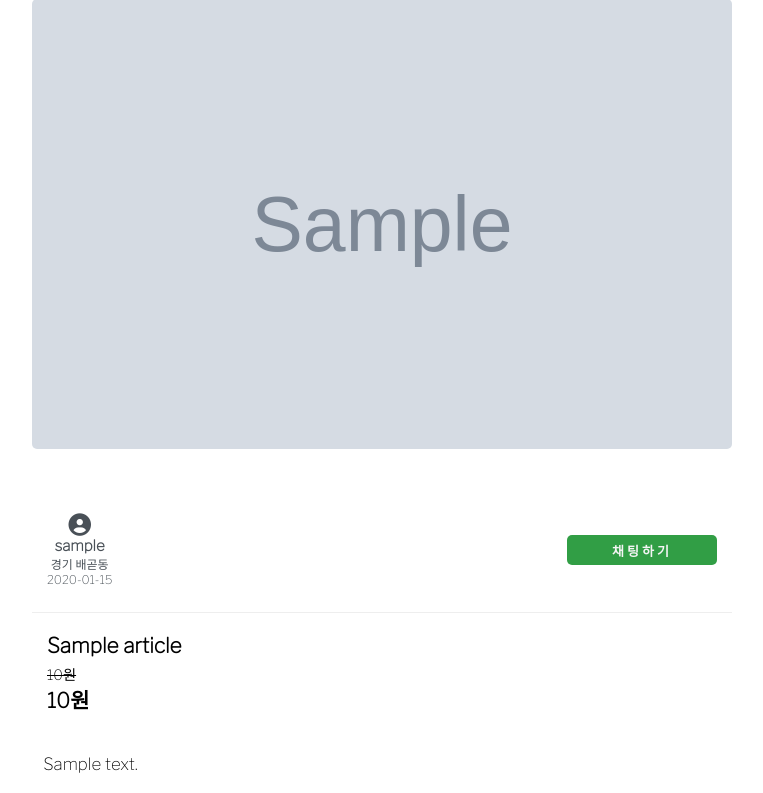
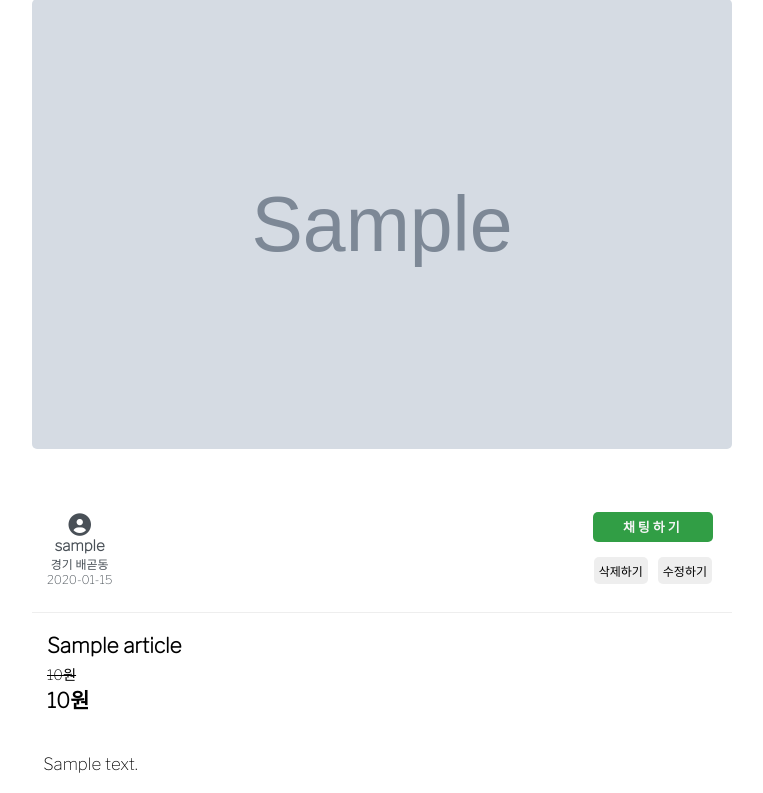
Before and after one commit to heejung-gjt/market, a Django app: page /product/detail/1 in a window 1280 px wide. Shown: the part 187-980 px from the top of the page, without its empty margins (258-1021 px from the left). Run offline with Django 3.2, Linux system fonts and the light colour scheme; tables that the repository leaves empty hold one stand-in row (values such as "Sample post"); grey boxes marked "Sample" are stand-in pictures; some libraries are stand-ins or nearby versions.

Commit message:
feat: add product delete function
- modify edit layout

```diff
--- a/behaviors.py
+++ b/behaviors.py
@@ -17,7 +17,7 @@ class TimeStampable(models.Model):
 
 
 class Deleteable(models.Model):
-  is_deleted = models.BooleanField(default=True)
+  is_deleted = models.BooleanField(default=False)
 
   class Meta:
     abstract = True
--- a/filter/services.py
+++ b/filter/services.py
@@ -27,6 +27,11 @@ class ProductFilterService():
     return article_list
 
   @staticmethod
+  def find_by_not_deleted_article():
+    article_list = Article.objects.filter(is_deleted = False)
+    return article_list
+
+  @staticmethod
   def find_by_filter_article(user):
     articles = Article.objects.filter(writer__pk = user.pk)
     return articles
@@ -37,6 +42,11 @@ class ProductFilterService():
     return category_detail
 
   @staticmethod
+  def find_by_category_pk_in_category_detail(category_detail_pk):
+    category_pk = CategoryDetail.objects.filter(pk = category_detail_pk).first().category.pk
+    return category_pk
+
+  @staticmethod
   def get_detail_infor(article_pk):
     article = Article.objects.filter(pk=article_pk).first()
     return article
--- a/filter/static/css/style.css
+++ b/filter/static/css/style.css
@@ -506,7 +506,7 @@ justify-content: space-around;
 .writer-cheat button{
   display: inline-block;
   height: 30px;
-  width: 150px;
+  width: 120px;
   border: none;
   border-radius: 5px;
   background-color: #319e45;
@@ -578,11 +578,24 @@ justify-content: space-around;
   cursor: pointer;
 }
 
+.detail-product-btn{
+  /* display: inline-block; */
+  display: flex;
+  justify-content: space-around;
+  margin-top:10px;
+}
+.detail-product-btn a{
+  background-color:#eee;
+  padding: 5px;
+  border: 1px solid blue;
+  margin: 5px;
+  box-sizing: border-box;
+  border-radius: 5px;
+    border: none;
+    font-size: 1.2em;
+}
 /* product upload */
-.multiple-container{
-    display: grid;
-    grid-template-columns: 1fr 1fr 1fr;
-}
+
 .image {
   display: block;
   width: 100%;
@@ -594,11 +607,8 @@ justify-content: space-around;
   color: white;
   text-shadow: 2px 2px 2px black;
 }
-.multiple-container
-{width: 40px;
-}
+
 .image-section{
-  /* background-color: yellow; */
   position: relative;
   text-align: center;
 }
@@ -668,7 +678,6 @@ justify-content: space-around;
   width: 600px;
   position: relative;
   left: 100px;
-  /* z-index: -1; */
 }
 .image-content{
   padding: 20px 10px;
@@ -725,8 +734,7 @@ justify-content: space-around;
 .upload-preview-img{
   position: absolute;
   width: 600px;
-  /* border: 2px dashed black; */
-  background-color: rgb(225, 229, 233);
+  background-color:#eee;
   border-radius: 10px;
   height: inherit;
   object-fit:cover;
@@ -743,8 +751,6 @@ justify-content: space-around;
 
 /* profile user writer */
 .writer-section{
-  /* text-align: left; */
-  /* background-color: yellow; */
   width: 95%;
   height: 600px;
   margin-left: 60px;
@@ -803,4 +809,5 @@ justify-content: space-around;
 }
 .edit-img-div{
   text-align: center;
+  margin: 40px 0;
 }
--- a/filter/templates/category-list.html
+++ b/filter/templates/category-list.html
@@ -16,6 +16,7 @@
 <section class="product-section">
   <ul class="product-list">
     {% for article in category_articles.all %}
+    {% if not article.is_deleted %}
     <a class="product-link" href="{% url 'product:detail' article.pk %}"><li class="product">
       <div class="product-writer">
       <span><i class="product-icon fas fa-user-circle"></i> {{article.writer}} </span>
@@ -34,6 +35,7 @@
       </div>
     </li>
   </a>
+  {% endif %}
     {% endfor %}
   </ul>
 </section>
--- a/product/templates/detail.html
+++ b/product/templates/detail.html
@@ -22,6 +22,11 @@
     </div>
     <div class="writer-cheat">
       <button>채팅하기</button>
+      <div class="detail-product-btn">
+        <a href="{% url 'product:delete' article.pk %}">삭제하기</a>
+
+        <a href="{% url 'product:edit' article.pk %}">수정하기</a>
+      </div>
     </div>
     </div>
   </div>
--- a/product/templates/edit.html
+++ b/product/templates/edit.html
@@ -5,8 +5,6 @@
 
 {% endblock head %}
 {% block content %}
-
-<h1>사진업로드</h1>
 
 <div class="edit-img-div">
 {% for photo in article.photo.all %}
@@ -18,8 +16,7 @@
     {% csrf_token %}
     <div class="edit-upload-img upload-img">
       <input class="image-file upload-img-input" type="file" name="image" multiple><br>
-      <div class="multiple-container"></div>
-      <img src="#" alt="이미지 미리보기" class="upload-preview-img" onerror="this.src=`{% static 'img/img5.png' %}`">
+        <img src="#" alt="이미지 미리보기" class="upload-preview-img" onerror="this.src=`{% static 'img/img5.png' %}`">
     </div>
 
   <div class="image-price-div">
--- a/product/urls.py
+++ b/product/urls.py
@@ -1,6 +1,6 @@
 from django.contrib import admin
 from django.urls import path, include
-from product.views import ProductView,DetailView,ArticleCreateView,SelectView,EditView
+from product.views import ProductView,DetailView,ArticleCreateView,SelectView,EditView,DeleteView
 from product import views
 from django.conf import settings
 from django.conf.urls.static import static
@@ -11,6 +11,7 @@ urlpatterns = [
     path('detail/<pk>', DetailView.as_view(),name='detail'),
     path('select/', SelectView.as_view(),name='select'),
     path('edit/<pk>',EditView.as_view(), name='edit'),
+    path('delete/<pk>',DeleteView.as_view(), name='delete'),
     #  path('user/', include('user.urls')),
 
 
--- a/product/views.py
+++ b/product/views.py
@@ -1,4 +1,4 @@
-from filter.models import Category
+from filter.models import Category, CategoryDetail
 from product.models import Article
 from django.shortcuts import redirect, render
 from django.views.generic import ListView,DetailView
@@ -17,7 +17,10 @@ class ProductView(ListView):
   def get_context_data(self, **kwargs):
     context = super().get_context_data(**kwargs)
     context['category_list'] = ProductFilterService.find_by_all_category()
-    context['article_list'] = ProductFilterService.find_by_all_article()
+    # context['article_list'] = ProductFilterService.find_by_all_article()
+    # context['article_list'] = Article.object.filter()
+    context['article_list'] = ProductFilterService.find_by_not_deleted_article()
+
     return context
 
 # product detail page
@@ -41,9 +44,9 @@ class ArticleCreateView(View):
     return render(request, 'upload_product.html',context)
 
   def post(self, request, *args, **kwargs):
-    category_pk =request.POST['category_pk']
+    category_detail_pk =request.POST['category_pk']
     article_dto = self._build_article_dto(request)
-
+    category_pk = ProductFilterService.find_by_category_pk_in_category_detail(category_detail_pk)
     ProductService.create(article_dto)
 
     return redirect('filter:category-list',category_pk)
@@ -100,3 +103,13 @@ class EditView(View):
       writer = request.user,
       article_pk = self.kwargs['pk']
     )
+
+
+# article delete
+class DeleteView(View):
+  def get(self, request, *args, **kwargs):
+    Article.objects.filter(pk=kwargs['pk']).update(
+      is_deleted = True
+    )
+
+    return redirect('product:article')
--- a/user/templates/write-infor.html
+++ b/user/templates/write-infor.html
@@ -18,7 +18,7 @@
         </a>
       </div>
         <div class="writer-product-btn">
-          <button>삭제하기</button>
+          <a href="{% url 'product:delete' article.pk %}">삭제하기</a>
 
           <a href="{% url 'product:edit' article.pk %}">수정하기</a>
         </div>
--- a/user/views.py
+++ b/user/views.py
@@ -2,6 +2,7 @@ from django.shortcuts import render,redirect
 from django.views.generic import View
 from django.views.generic import TemplateView
 from filter.services import ProductFilterService
+from product.models import Article
 # Create your views here.
 
 
@@ -32,6 +33,7 @@ class LegisterView(View):
 class ProfileView(View):
    def get(self,request, *args, **kwargs):
     categorys = ProductFilterService.find_by_all_category()
-    writer_articles = ProductFilterService.find_by_filter_article(request.user)
+    writer_articles = Article.objects.filter(is_deleted=False)
+    # writer_articles = ProductFilterService.find_by_filter_article(request.user)
     context = {'category_list':categorys,'articles':writer_articles}
     return render(request, 'profile.html',context)
```
Also changed, not shown: product/services.py (+16 -11 lines), product/templates/upload_product.html (+32 -23 lines), filter/static/img/person.png (added), product/migrations/0028_auto_20210608_0108.py (added).
